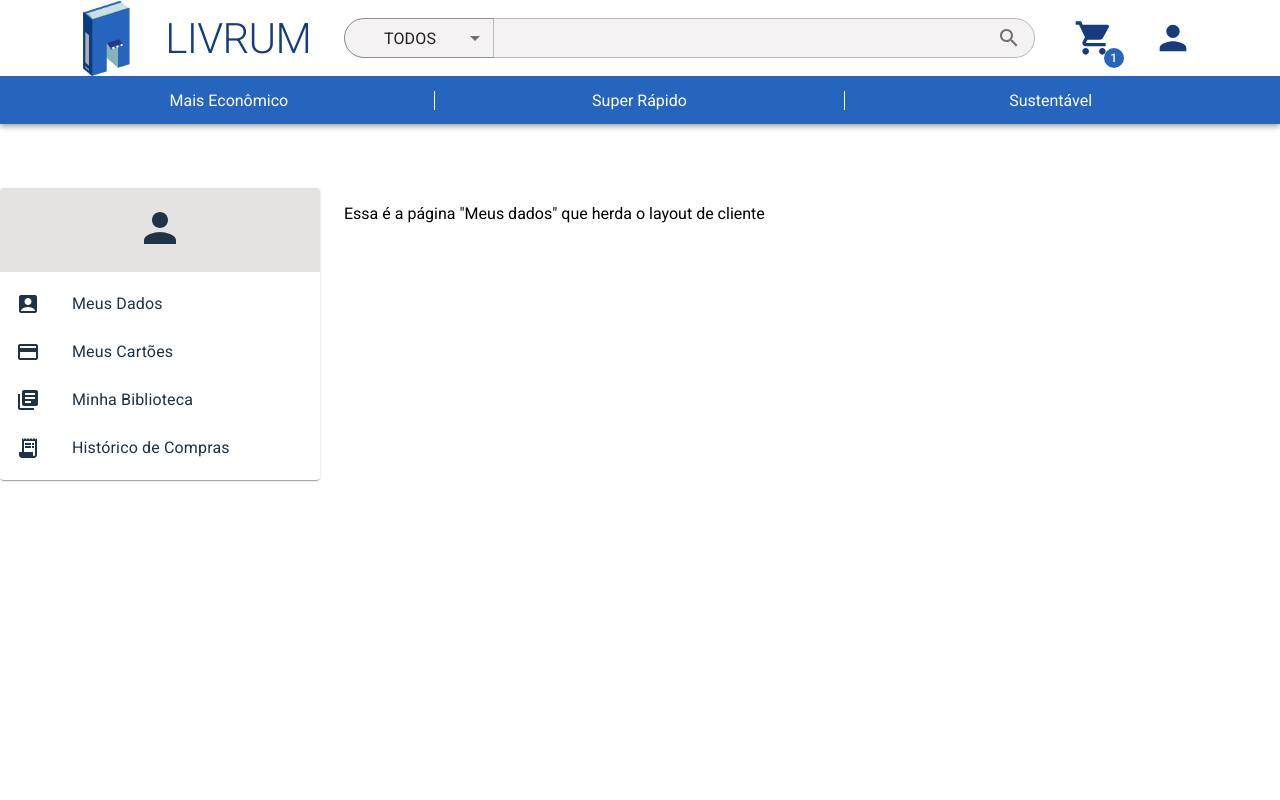
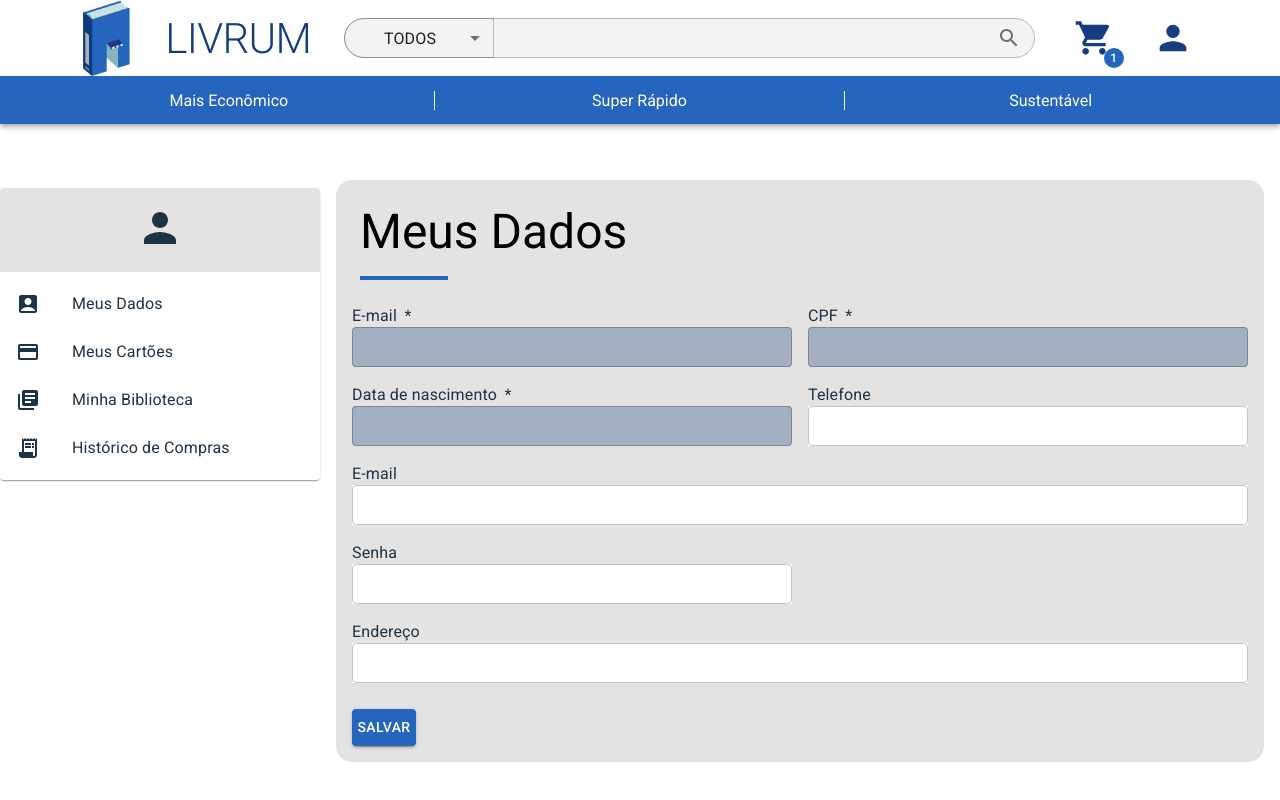
Before and after one commit to byte-stack-uefs/livrum, a Next.js app in the folder phase_4/app/webapp/: page /cliente/meus-dados in a window 1280 px wide. Shown: the top 800 px of the page. Built offline with nearby package versions, Linux system fonts and the light colour scheme.

Commit message:
Iniciando/Atualizando - Faltando mascaras e alinhamento a direita do botão

```diff
--- a/phase_4/app/webapp/app/cliente/meus-dados/page.tsx
+++ b/phase_4/app/webapp/app/cliente/meus-dados/page.tsx
@@ -1,7 +1,181 @@
-export default function Page() {
+"use client";
+
+import Image from "next/image";
+import { useState } from "react";
+import Ebook from "@/app/interfaces/Ebook";
+import Divider from "@/app/components/Divider";
+import Grid from "@mui/material/Unstable_Grid2/Grid2";
+import { CloudDownload, CheckCircle, ReportProblem } from "@mui/icons-material";
+import { Box, Button, InputLabel, List, ListItem, Pagination, Stack, TextField, Typography } from "@mui/material";
+import { theme } from "@/app/theme";
+
+
+function ClientDataContainerHeader() {
     return (
-        <div>
-            <p>Essa é a página "Meus dados" que herda o layout de cliente</p>
-        </div>
+        <Grid xs={12}>
+            <Grid xs={12} sx={{ fontSize: 28 }}>
+                <Typography variant="h3">
+                    Meus Dados
+                </Typography>
+            </Grid>
+            <Grid xs={12}>
+                <Divider height={4} width={"10%"} />
+            </Grid>
+        </Grid>
     );
 }
+
+function ClientDataContainer() {
+
+    const [cpf, setCpf] = useState("");
+    const [name, setName] = useState("");
+    const [email, setEmail] = useState("");
+    const [address, setAddress] = useState("");
+    const [birthday, setBirthday] = useState("");
+    const [password, setPassword] = useState("");
+    const [telephone, setTelephone] = useState("");
+
+    const handleChange = (event, newValue) => {
+        setValue(newValue);
+    };
+
+    const handleSubmitClient = (event) => {
+        event.preventDefault();
+    };
+
+    return (
+        <Grid xs={11} sm={9} md={7} lg={5} style={{ width: '100%' }} >
+            <form onSubmit={handleSubmitClient}>
+                <Grid container
+                    spacing={2}
+                >
+                    <Grid xs={6}>
+                        <InputLabel htmlFor="labelName" required style={{ textAlign: 'left', color: theme.palette.dark.main }}>E-mail </InputLabel>
+                        <TextField
+                            id="labelEmail"
+                            fullWidth
+                            value={name}
+                            size="small"
+                            variant="outlined"
+                            InputProps={{
+                                readOnly: true,
+                                style: { backgroundColor: '#A2B0C1' },
+                            }}
+                        />
+                    </Grid>
+                    <Grid xs={6}>
+                        <InputLabel htmlFor="labelCpf" required style={{ textAlign: 'left', color: theme.palette.dark.main }}>CPF </InputLabel>
+                        <TextField
+                            fullWidth
+                            id="labelCpf"
+                            value={cpf}
+                            size="small"
+                            variant="outlined"
+                            InputProps={{
+                                readOnly: true,
+                                style: { backgroundColor: '#A2B0C1' },
+                            }}
+                        />
+                    </Grid>
+
+                    <Grid xs={6}>
+                        <InputLabel htmlFor="labelBirthday" required style={{ textAlign: 'left', color: theme.palette.dark.main }}> Data de nascimento </InputLabel>
+                        <TextField
+                            fullWidth
+                            id="labelBirthday"
+                            value={birthday}
+                            size="small"
+                            variant="outlined"
+                            InputProps={{
+                                readOnly: true,
+                                style: { backgroundColor: '#A2B0C1' },
+                            }}
+                        />
+                    </Grid>
+
+                    <Grid xs={6}>
+                        <InputLabel htmlFor="labelTelephone" style={{ textAlign: 'left', color: theme.palette.dark.main }}> Telefone </InputLabel>
+                        <TextField
+                            required
+                            fullWidth
+                            id="labelTelephone"
+                            size="small"
+                            value={telephone}
+                            variant="outlined"
+                            onChange={(e) => setTelephone(e.target.value)}
+                            sx={{ backgroundColor: 'white' }}
+                        />
+                    </Grid>
+
+                    <Grid xs={12}>
+                        <InputLabel htmlFor="labelEmail" style={{ textAlign: 'left', color: theme.palette.dark.main }}> E-mail </InputLabel>
+                        <TextField
+                            required
+                            fullWidth
+                            type="email"
+                            size="small"
+                            value={email}
+                            id="labelEmail"
+                            variant="outlined"
+                            onChange={(e) => setEmail(e.target.value)}
+                            sx={{ backgroundColor: 'white' }}
+                        />
+                    </Grid>
+                    <Grid xs={6}>
+                        <InputLabel htmlFor="labelPassword" style={{ textAlign: 'left', color: theme.palette.dark.main }}> Senha </InputLabel>
+                        <TextField
+                            required
+                            fullWidth
+                            size="small"
+                            id="labelPassword"
+                            type="password"
+                            value={password}
+                            variant="outlined"
+                            onChange={(e) => setPassword(e.target.value)}
+                            sx={{ backgroundColor: 'white' }}
+                        />
+                    </Grid>
+                    <Grid xs={12}>
+                        <InputLabel htmlFor="labelAddress" style={{ textAlign: 'left', color: theme.palette.dark.main }}> Endereço </InputLabel>
+                        <TextField
+                            required
+                            fullWidth
+                            type="text"
+                            size="small"
+                            value={address}
+                            id="labelAddress"
+                            variant="outlined"
+                            onChange={(e) => setAddress(e.target.value)}
+                            sx={{ backgroundColor: 'white' }}
+                        />
+                    </Grid>
+                    <Grid xs={12} lg={1} textAlign="right">
+                        <Button
+                            type="submit"
+                            variant="contained"
+                            color="primary"
+                            fullWidth
+                            sx={{
+                                marginTop: "10px",
+                            }}
+                        >
+                            Salvar
+                        </Button>
+                    </Grid>
+                </Grid>
+            </form>
+        </Grid >
+    );
+}
+
+
+export default function Page() {
+    return (<>
+        <Grid container spacing={2}>
+            <Grid xs={12} sx={{ backgroundColor: 'secondary.main', borderRadius: '16px' }}>
+                <ClientDataContainerHeader></ClientDataContainerHeader>
+                <ClientDataContainer></ClientDataContainer>
+            </Grid>
+        </Grid>
+    </>);
+}
```
